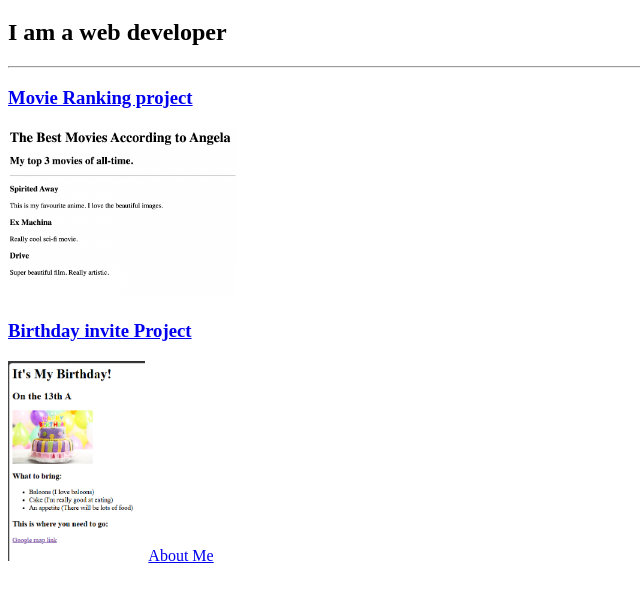
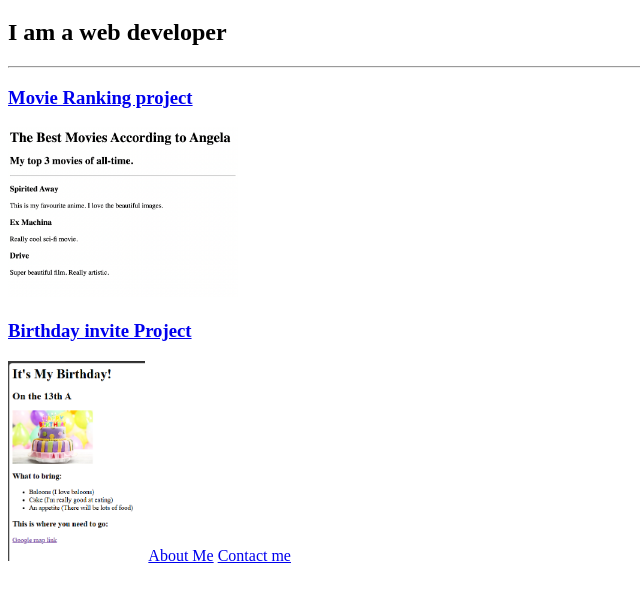
Before and after one commit to Enock27/html-repository, a plain HTML site: page index.html in a window 1280 px wide. Shown: the part 61-660 px from the top of the page, without its empty margins (0-640 px from the left). Drawn offline with Linux system fonts and the light colour scheme.

Commit message:
Update index.html

```diff
--- a/index.html
+++ b/index.html
@@ -29,5 +29,6 @@ https://developer.mozilla.org/en-US/docs/Web/HTML/Element/img#attr-height -->
     <a href="./public/birthday-invite.html"><h3>Birthday invite Project</h3></a>
     <img src="./assets/images/bdproject.PNG" alt="birthday" style="height: 200px;">
     <a href="./public/about.html">About Me</a>
+    <a href="./public/contact.html">Contact me</a>
  </body>
  </html>
```
